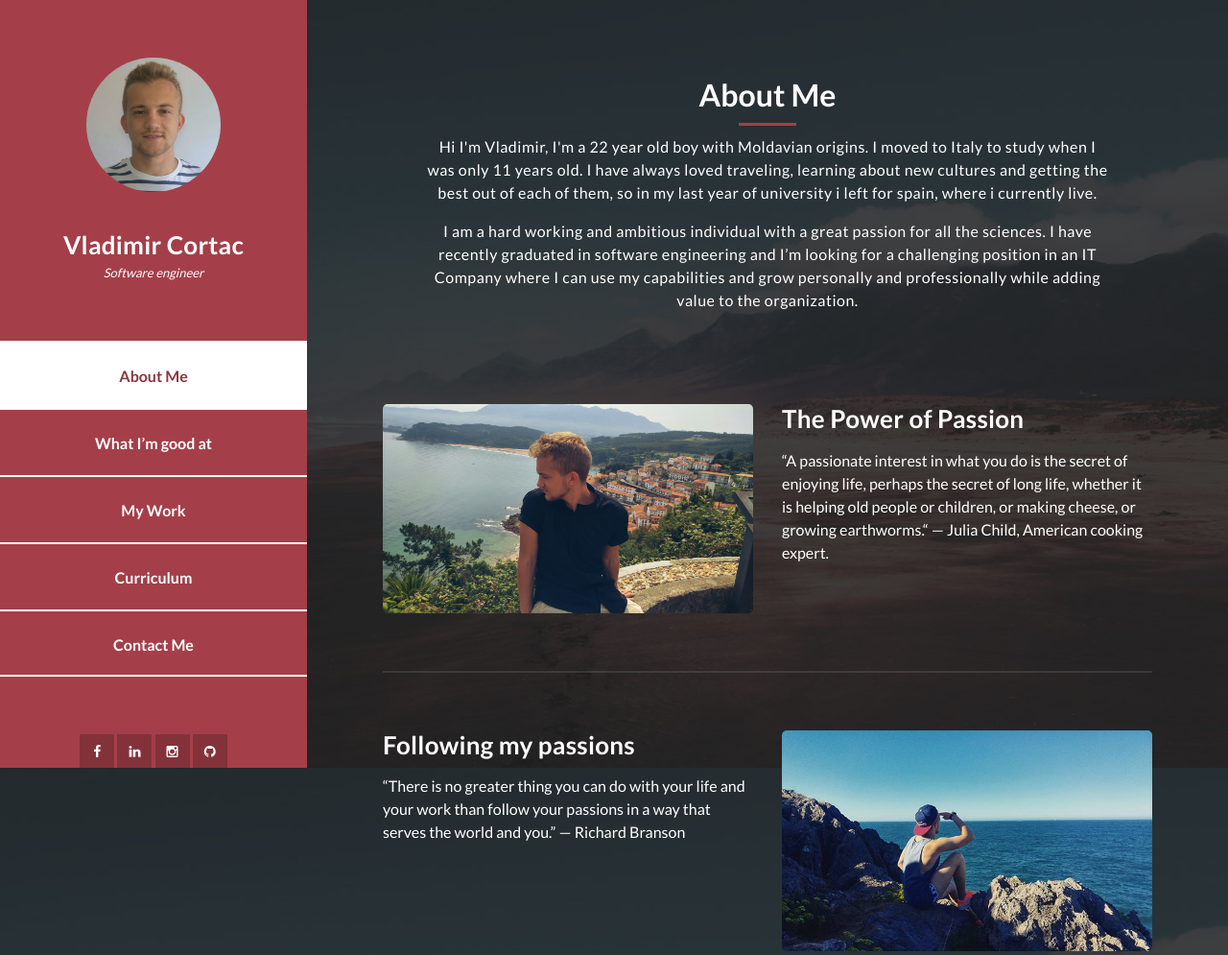
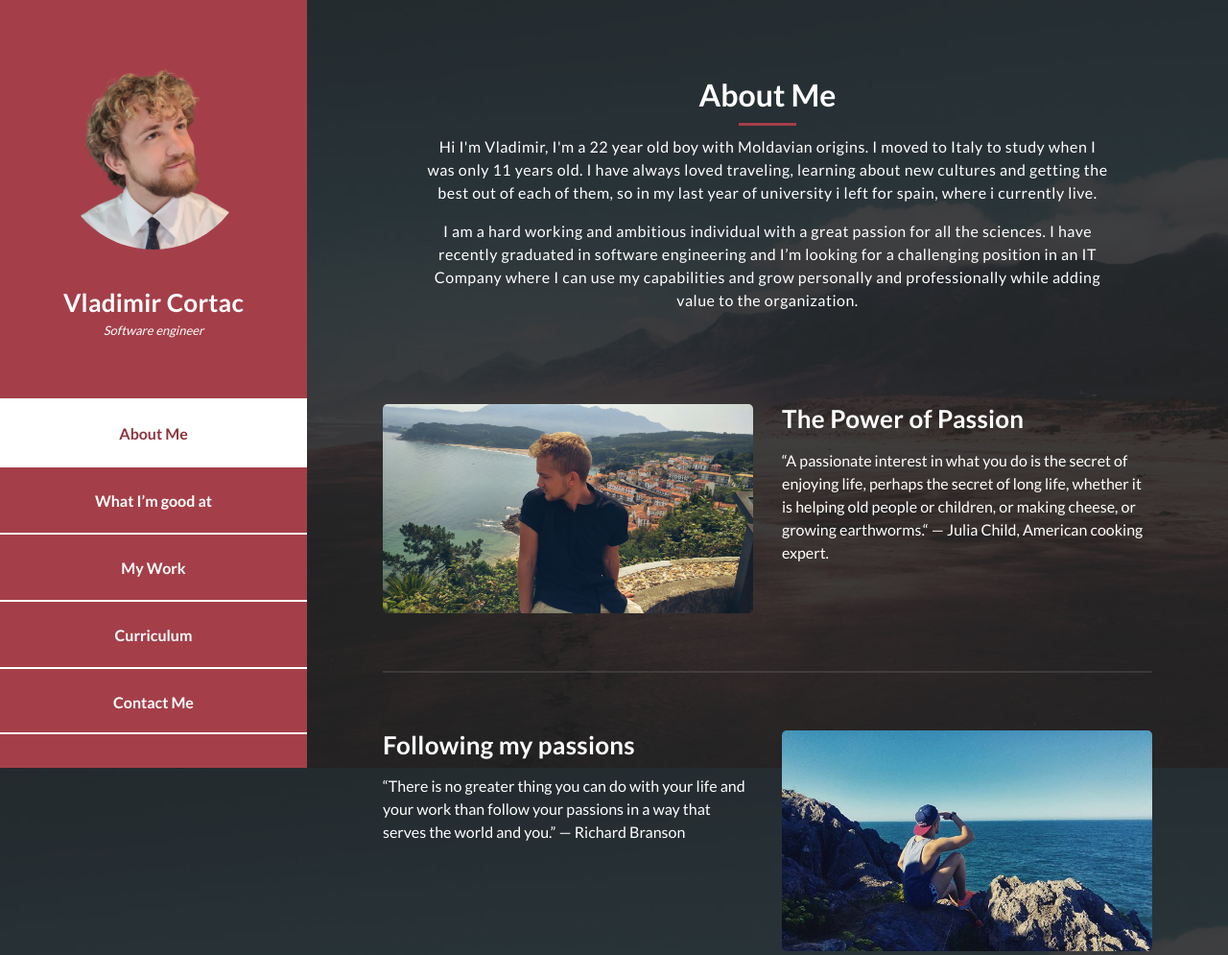
Before and after one commit to vladpepe/WebPortfolio2, a plain HTML site: page index.html in a window 1280 px wide. Shown: the top 995 px of the page at 96% size. Drawn offline with Linux system fonts and the light colour scheme.

Commit message:
Update index.html

```diff
--- a/index.html
+++ b/index.html
@@ -37,7 +37,7 @@ https://templatemo.com/tm-531-reflux
           <i class="fa fa-times" id="menu-close"></i>
           <div class="container">
             <div class="image">
-              <a href="#"><img src="assets/images/author-image.jpg" alt="" /></a>
+              <a href="#"><img src="assets/images/vlad.png" alt="" style="height:200px; width: auto;" /></a>
             </div>
             <div class="author-content">
               <h4>Vladimir Cortac</h4>
```
